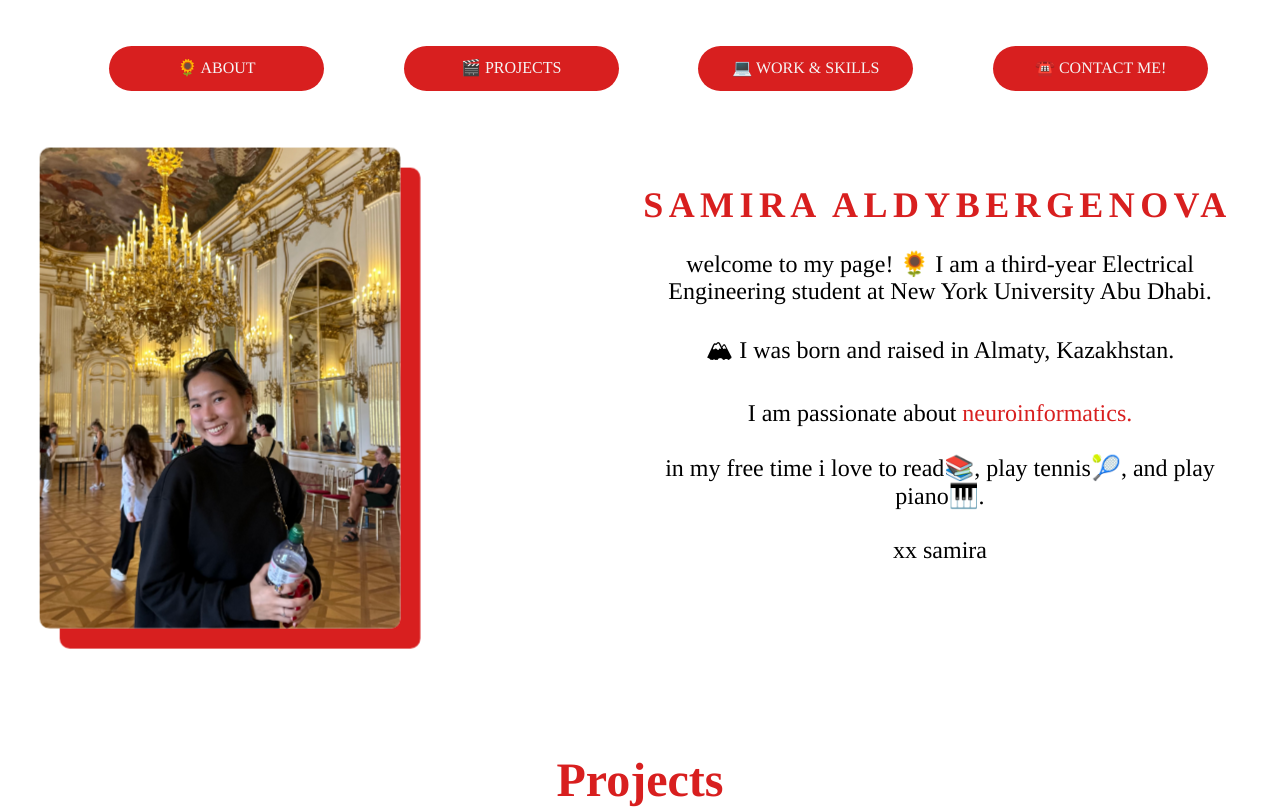
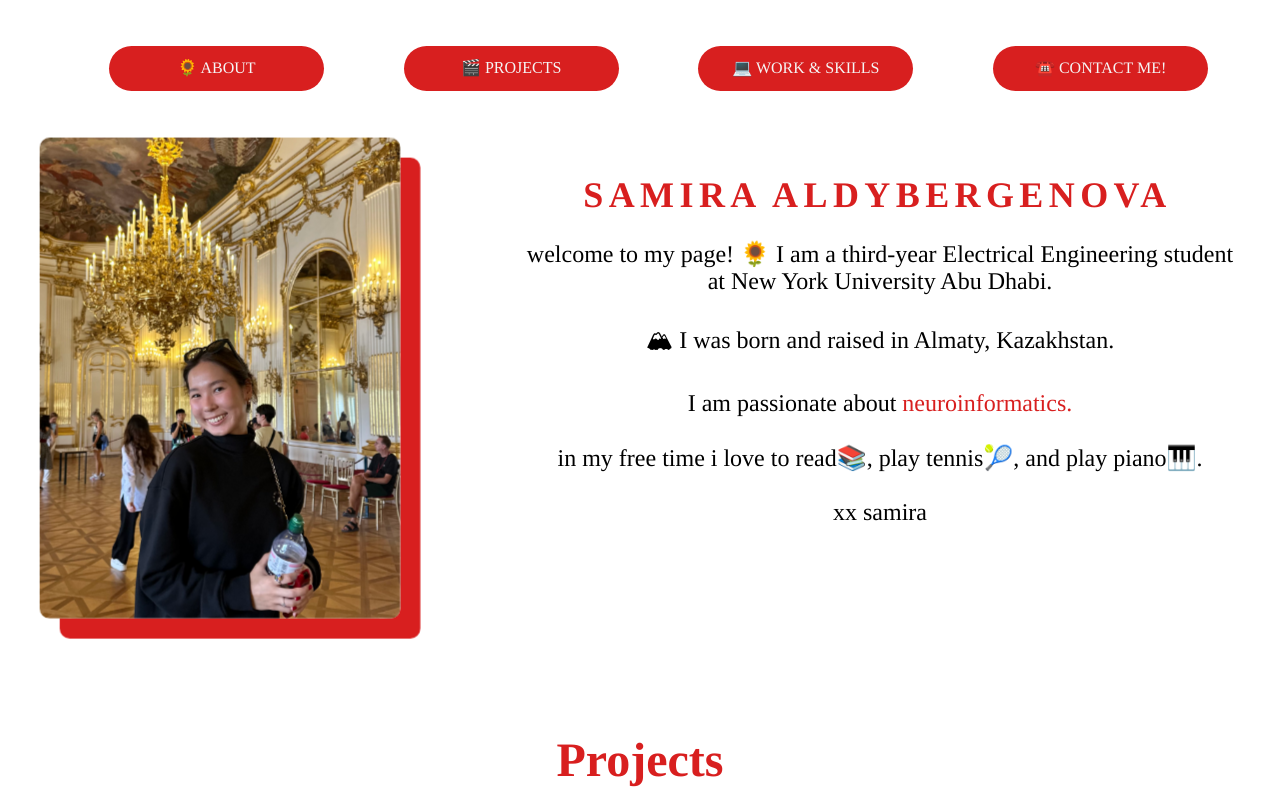
Before and after one commit to shoeboxhoney/personal_website, a plain HTML site: page index.html in a window 1280 px wide. Shown: the top 810 px of the page. Drawn offline with nearby package versions, Linux system fonts and the light colour scheme; a web font is replaced by a local one.

Commit message:
Update style.css

```diff
--- a/style.css
+++ b/style.css
@@ -24,14 +24,15 @@ h3 {
     padding-top: 3%;
 }
 
-
+.typingeffect {
+    max-width: 2000px;
+}
 .about-container {
     display: flex;
     justify-content:space-between;
-
     max-width: 1200px; /* Optional: Limit the content width */
     margin: 0 auto; /* Center the container */
-    padding: 20px;
+    padding: 10px;
     text-align: center;
 }
 
@@ -45,7 +46,7 @@ h3 {
 /* Text styles */
 #description {
     padding-top: 3%;
-    max-width: 50%; /* Restrict text width to 50% of the container */
+    max-width: 60%; /* Restrict text width to 50% of the container */
     font-size: 1.5rem; /* Headline font size */
     margin-bottom: 10px;
     padding-left: 2%;
@@ -340,10 +341,12 @@ text-align: center;
 
     #description {
         text-align: center; /* Center-align text */
+        font-size: 1rem;
     }
 
     .typingeffect {
         font-size: 1rem; /* Reduce font size for small screens */
+
     }
 
     .project-container {
```
